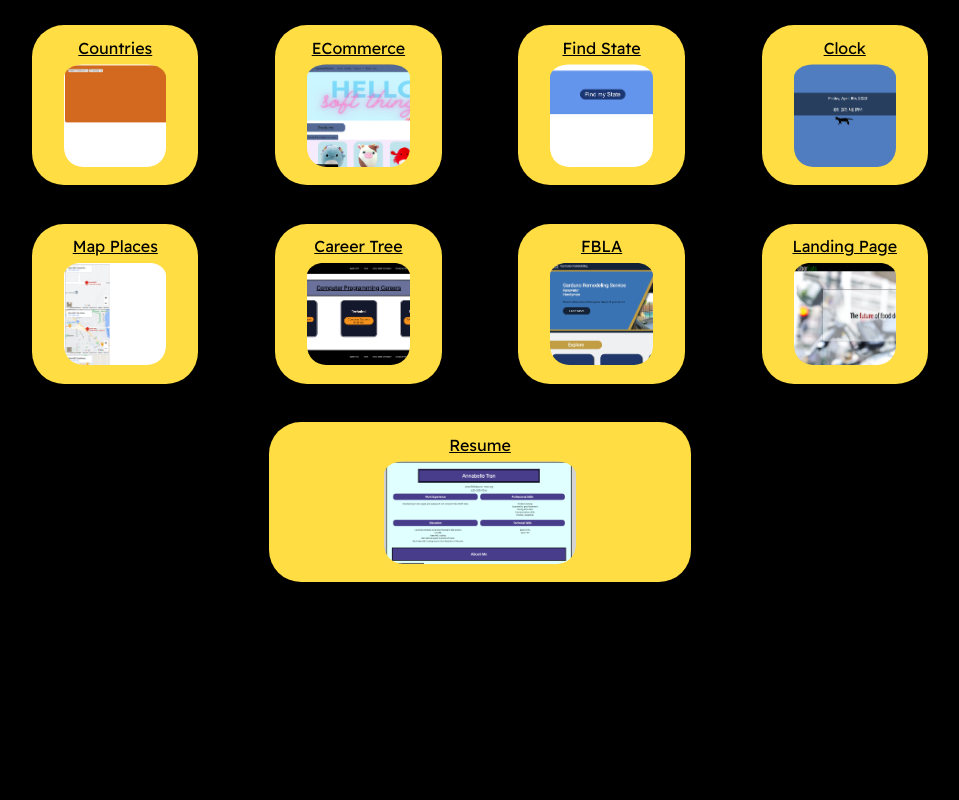
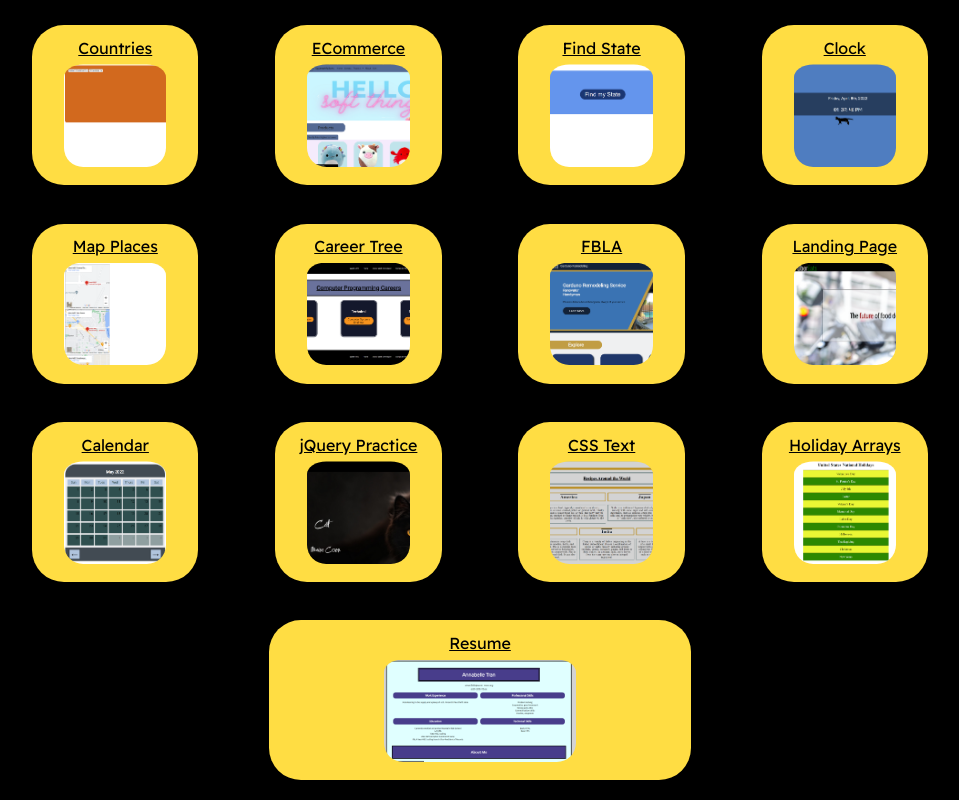
Before and after one commit to AnnabelleTran/portfolio, a plain HTML site: page projects.html in a window 1280 px wide. Shown: the part 789-1589 px from the top of the page, without its empty margins (160-1119 px from the left). Before the commit the page ends 1390 px from the top, so only its background shows below. Drawn offline with Linux system fonts and the light colour scheme; a web font is replaced by a local one.

Commit message:
Add files via upload

```diff
--- a/projects.html
+++ b/projects.html
@@ -72,6 +72,16 @@
 
             <a href = "https://annabelletran.github.io/Landing-Page/">Landing Page
                 <img src = "images/landing.PNG"></a>
+
+            <a href = "https://annabelletran.github.io/Calendar/">Calendar
+                    <img src = "images/calendar.PNG"></a>
+            <a href = "https://annabelletran.github.io/JQueryPractice/">jQuery Practice
+                    <img src = "images/jQuery.PNG"></a>
+            <a href = "https://annabelletran.github.io/CSS-Text-Properties/">CSS Text
+                    <img src = "images/CSSText.PNG"></a>
+            <a href = "https://annabelletran.github.io/Holiday-Arrays/">Holiday Arrays
+                    <img src = "images/holidays.PNG"></a>
+
             <a id = "resume" href = "https://annabelletran.github.io/Resume/"><p>Resume</p>
                 <img src = "images/resume.PNG"></a>
     </div>
```
Also changed, not shown: images/CSSText.PNG (added), images/calendar.PNG (added), images/holidays.PNG (added), images/jQuery.PNG (added).
